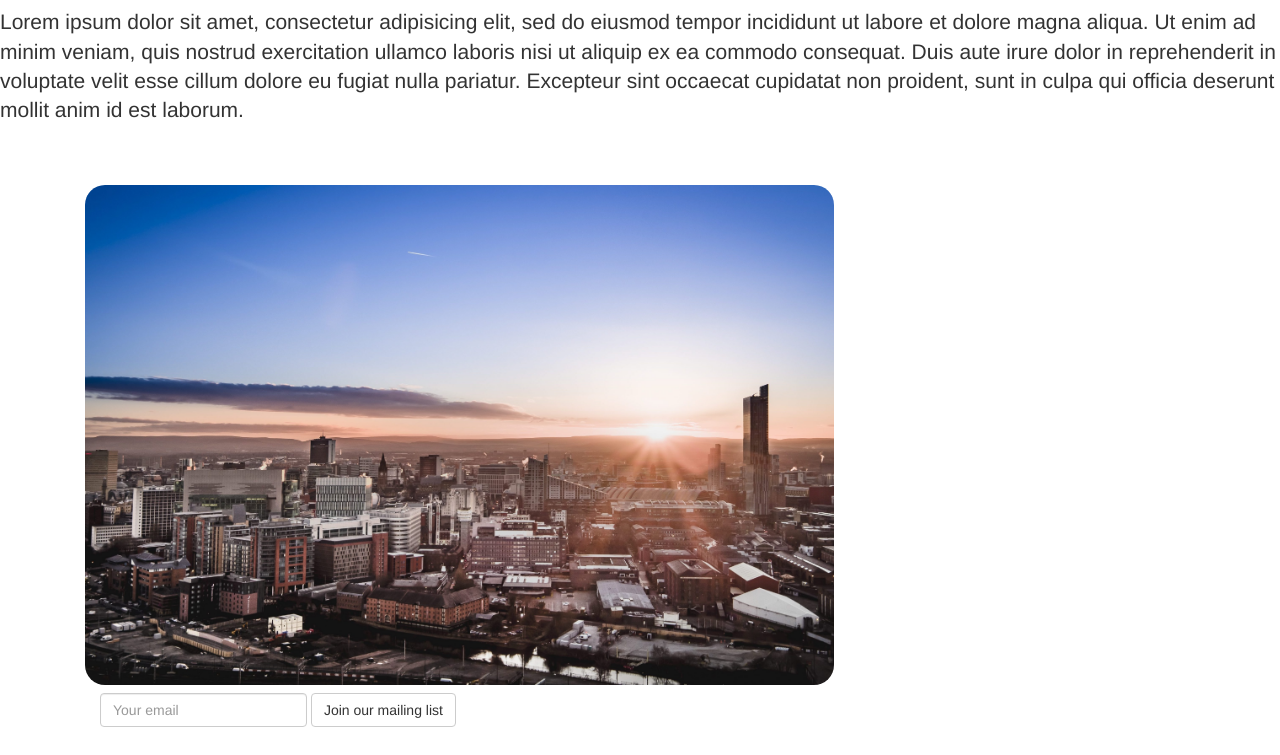
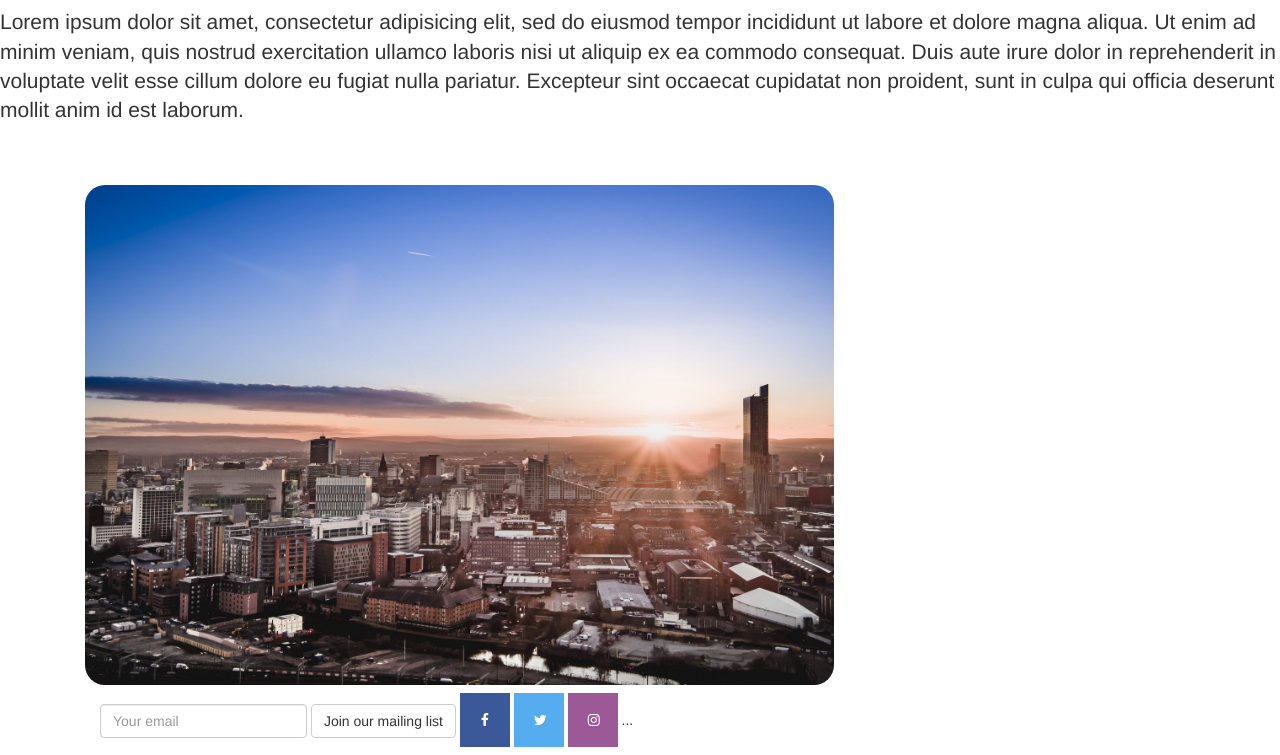
Before and after one commit to HonestGirlsGuide/honestgirlsguide.github.io, a plain HTML site: page About.html in a window 1280 px wide. Shown: the part 314-1069 px from the top of the page. Drawn offline with nearby package versions, Linux system fonts and the light colour scheme.

Commit message:
soical media buttons

```diff
--- a/About.html
+++ b/About.html
@@ -59,6 +59,14 @@
      <input type="text" class="form-control" placeholder="Your email" name="search">
    </div>
    <button type="submit" class="btn btn-default">Join our mailing list</button>
+   <!-- Add icon library -->
+<link rel="stylesheet" href="https://cdnjs.cloudflare.com/ajax/libs/font-awesome/4.7.0/css/font-awesome.min.css">
+
+<!-- Add font awesome icons -->
+<a href="#" class="fa fa-facebook"></a>
+<a href="#" class="fa fa-twitter"></a>
+<a href="#" class="fa fa-instagram"></a>
+...
      </div>
    </form>
     <body>
--- a/stylesheetHGG.css
+++ b/stylesheetHGG.css
@@ -9,3 +9,25 @@ h1 {
   font-size: 80px
 }
 div {align-items: center;}
+.fa {
+    padding: 20px;
+    font-size: 30px;
+    width: 50px;
+    text-align: center;
+    text-decoration: none;
+}
+.fa:hover {
+    opacity: 0.7;
+}
+.fa-facebook {
+    background: #3B5998;
+    color: white;
+}
+.fa-twitter {
+    background: #55ACEE;
+    color: white;
+}
+.fa-instagram {
+    background: #9B5998;
+    color: white;
+}
```
